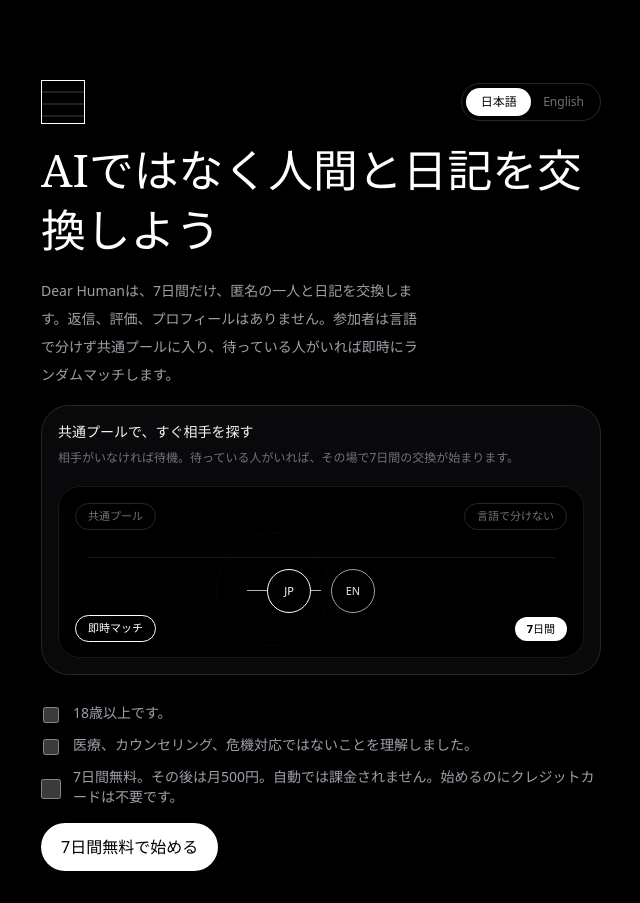
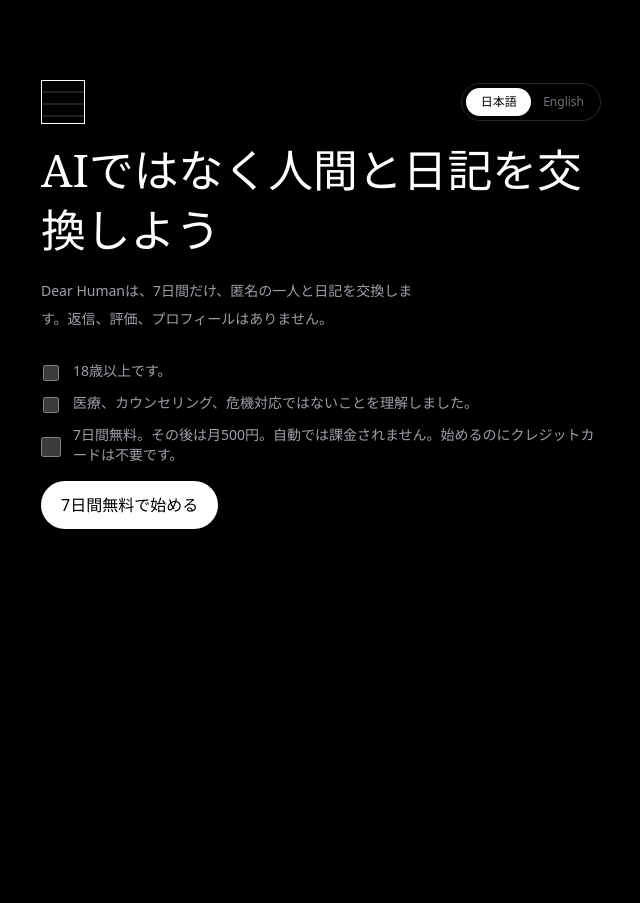
Before and after one commit to sora32127/dear-human, a React (Vite) app: page / in a window 1280 px wide. Shown: the whole page, without its empty margins (319-959 px from the left). After the commit the page ends 800 px from the top, so only its background shows below. Built offline with nearby package versions, Linux system fonts and the light colour scheme.

Commit message:
Remove matching explanation from landing

```diff
--- a/src/App.tsx
+++ b/src/App.tsx
@@ -50,16 +50,7 @@
     appName: 'Dear Human',
     catchphrase: 'AIではなく人間と日記を交換しよう',
     serviceDescription:
-      'Dear Humanは、7日間だけ、匿名の一人と日記を交換します。返信、評価、プロフィールはありません。参加者は言語で分けず共通プールに入り、待っている人がいれば即時にランダムマッチします。',
-    poolTitle: '共通プールで、すぐ相手を探す',
-    poolCaption:
-      '相手がいなければ待機。待っている人がいれば、その場で7日間の交換が始まります。',
-    poolLabel: '共通プール',
-    poolWaiting: '待機中',
-    poolMatched: '即時マッチ',
-    poolWeek: '7日間',
-    poolNoLanguageSplit: '言語で分けない',
-    poolAnimationLabel: '共通プールのマッチング説明',
+      'Dear Humanは、7日間だけ、匿名の一人と日記を交換します。返信、評価、プロフィールはありません。',
     ageCheck: '18歳以上です。',
     safetyCheck: '医療、カウンセリング、危機対応ではないことを理解しました。',
     priceCheck:
@@ -103,16 +94,7 @@
     appName: 'Dear Human',
     catchphrase: 'Exchange diaries with a human, not AI',
     serviceDescription:
-      'Dear Human lets you exchange diaries with one anonymous person for 7 days. There are no replies, ratings, or profiles. Everyone enters one shared pool, without language separation, and is matched at random immediately if someone is waiting.',
-    poolTitle: 'One shared pool, matched as soon as possible',
-    poolCaption:
-      'If nobody is waiting, you enter the pool. If someone is waiting, a 7-day exchange starts immediately.',
-    poolLabel: 'Shared pool',
-    poolWaiting: 'Waiting',
-    poolMatched: 'Instant match',
-    poolWeek: '7 days',
-    poolNoLanguageSplit: 'No language split',
-    poolAnimationLabel: 'Shared pool matching explanation',
+      'Dear Human lets you exchange diaries with one anonymous person for 7 days. There are no replies, ratings, or profiles.',
     ageCheck: 'I am 18 or older.',
     safetyCheck: 'I understand this is not medical care, counseling, or crisis support.',
     priceCheck:
@@ -445,7 +427,6 @@
             <p className="max-w-[48ch] text-sm leading-7 text-zinc-400">
               {t.serviceDescription}
             </p>
-            <MatchingPoolAnimation t={t} />
           </div>
 
           <form className="space-y-4" onSubmit={startTrial}>
@@ -581,50 +562,6 @@
         />
       ) : null}
     </main>
-  )
-}
-
-function MatchingPoolAnimation({ t }: { t: typeof copy[Language] }) {
-  return (
-    <figure
-      aria-label={t.poolAnimationLabel}
-      className="matching-pool relative overflow-hidden rounded-[28px] border border-zinc-800 bg-zinc-950 px-4 py-4"
-    >
-      <figcaption className="space-y-1">
-        <div className="text-sm font-medium text-zinc-100">{t.poolTitle}</div>
-        <p className="text-xs leading-6 text-zinc-500">{t.poolCaption}</p>
-      </figcaption>
-
-      <div className="relative mt-4 h-[172px] overflow-hidden rounded-[22px] border border-zinc-900 bg-black">
-        <div className="absolute left-4 top-4 rounded-full border border-zinc-800 px-3 py-1 text-[11px] text-zinc-500">
-          {t.poolLabel}
-        </div>
-        <div className="absolute right-4 top-4 rounded-full border border-zinc-800 px-3 py-1 text-[11px] text-zinc-500">
-          {t.poolNoLanguageSplit}
-        </div>
-
-        <div className="absolute inset-x-7 top-[70px] h-px bg-zinc-900" />
-        <div className="pool-ring absolute left-1/2 top-[54px] h-24 w-24 -translate-x-1/2 rounded-full border border-dashed border-zinc-700" />
-        <div className="pool-join absolute left-1/2 top-[103px] h-px w-[74px] -translate-x-1/2 bg-white/70" />
-
-        <div className="pool-person pool-person-a absolute left-1/2 top-[82px] grid h-11 w-11 -translate-x-1/2 place-items-center rounded-full border border-white bg-black text-[11px] font-medium text-white">
-          JP
-        </div>
-        <div className="pool-person pool-person-b absolute left-1/2 top-[82px] grid h-11 w-11 -translate-x-1/2 place-items-center rounded-full border border-zinc-400 bg-black text-[11px] font-medium text-zinc-200">
-          EN
-        </div>
-
-        <div className="pool-waiting absolute bottom-4 left-4 rounded-full border border-zinc-800 px-3 py-1 text-[11px] text-zinc-500">
-          {t.poolWaiting}
-        </div>
-        <div className="pool-matched absolute bottom-4 left-4 rounded-full border border-white px-3 py-1 text-[11px] text-white">
-          {t.poolMatched}
-        </div>
-        <div className="absolute bottom-4 right-4 rounded-full bg-white px-3 py-1 text-[11px] font-semibold text-black">
-          {t.poolWeek}
-        </div>
-      </div>
-    </figure>
   )
 }
 
--- a/src/index.css
+++ b/src/index.css
@@ -27,172 +27,3 @@
 textarea {
   font: inherit;
 }
-
-.matching-pool {
-  contain: content;
-}
-
-.pool-person,
-.pool-ring,
-.pool-join,
-.pool-waiting,
-.pool-matched {
-  animation-duration: 7s;
-  animation-iteration-count: infinite;
-  animation-timing-function: cubic-bezier(0.22, 1, 0.36, 1);
-  will-change: transform, opacity;
-}
-
-.pool-person-a {
-  animation-name: pool-person-a;
-}
-
-.pool-person-b {
-  animation-name: pool-person-b;
-}
-
-.pool-ring {
-  animation-name: pool-ring;
-}
-
-.pool-join {
-  animation-name: pool-join;
-  transform-origin: center;
-}
-
-.pool-waiting {
-  animation-name: pool-waiting;
-}
-
-.pool-matched {
-  animation-name: pool-matched;
-}
-
-@keyframes pool-person-a {
-  0%,
-  8% {
-    opacity: 0;
-    transform: translateX(-148px) translateY(-5px);
-  }
-
-  20%,
-  48% {
-    opacity: 1;
-    transform: translateX(-62px) translateY(-5px);
-  }
-
-  62%,
-  100% {
-    opacity: 1;
-    transform: translateX(-32px) translateY(0);
-  }
-}
-
-@keyframes pool-person-b {
-  0%,
-  38% {
-    opacity: 0;
-    transform: translateX(148px) translateY(-5px);
-  }
-
-  52% {
-    opacity: 1;
-    transform: translateX(62px) translateY(-5px);
-  }
-
-  66%,
-  100% {
-    opacity: 1;
-    transform: translateX(32px) translateY(0);
-  }
-}
-
-@keyframes pool-ring {
-  0%,
-  52% {
-    opacity: 0.55;
-    transform: translateX(-50%) scale(1);
-  }
-
-  66%,
-  100% {
-    opacity: 0.16;
-    transform: translateX(-50%) scale(1.18);
-  }
-}
-
-@keyframes pool-join {
-  0%,
-  58% {
-    opacity: 0;
-    transform: translateX(-50%) scaleX(0.18);
-  }
-
-  70%,
-  100% {
-    opacity: 1;
-    transform: translateX(-50%) scaleX(1);
-  }
-}
-
-@keyframes pool-waiting {
-  0%,
-  52% {
-    opacity: 1;
-  }
-
-  62%,
-  100% {
-    opacity: 0;
-  }
-}
-
-@keyframes pool-matched {
-  0%,
-  56% {
-    opacity: 0;
-  }
-
-  66%,
-  100% {
-    opacity: 1;
-  }
-}
-
-@media (prefers-reduced-motion: reduce) {
-  .pool-person,
-  .pool-ring,
-  .pool-join,
-  .pool-waiting,
-  .pool-matched {
-    animation: none;
-  }
-
-  .pool-person-a {
-    opacity: 1;
-    transform: translateX(-32px) translateY(0);
-  }
-
-  .pool-person-b {
-    opacity: 1;
-    transform: translateX(32px) translateY(0);
-  }
-
-  .pool-ring {
-    opacity: 0.16;
-    transform: translateX(-50%) scale(1.18);
-  }
-
-  .pool-join {
-    opacity: 1;
-    transform: translateX(-50%) scaleX(1);
-  }
-
-  .pool-waiting {
-    opacity: 0;
-  }
-
-  .pool-matched {
-    opacity: 1;
-  }
-}
```
Also changed, not shown: 1 other file (tests, documents, lock files or other folders).
